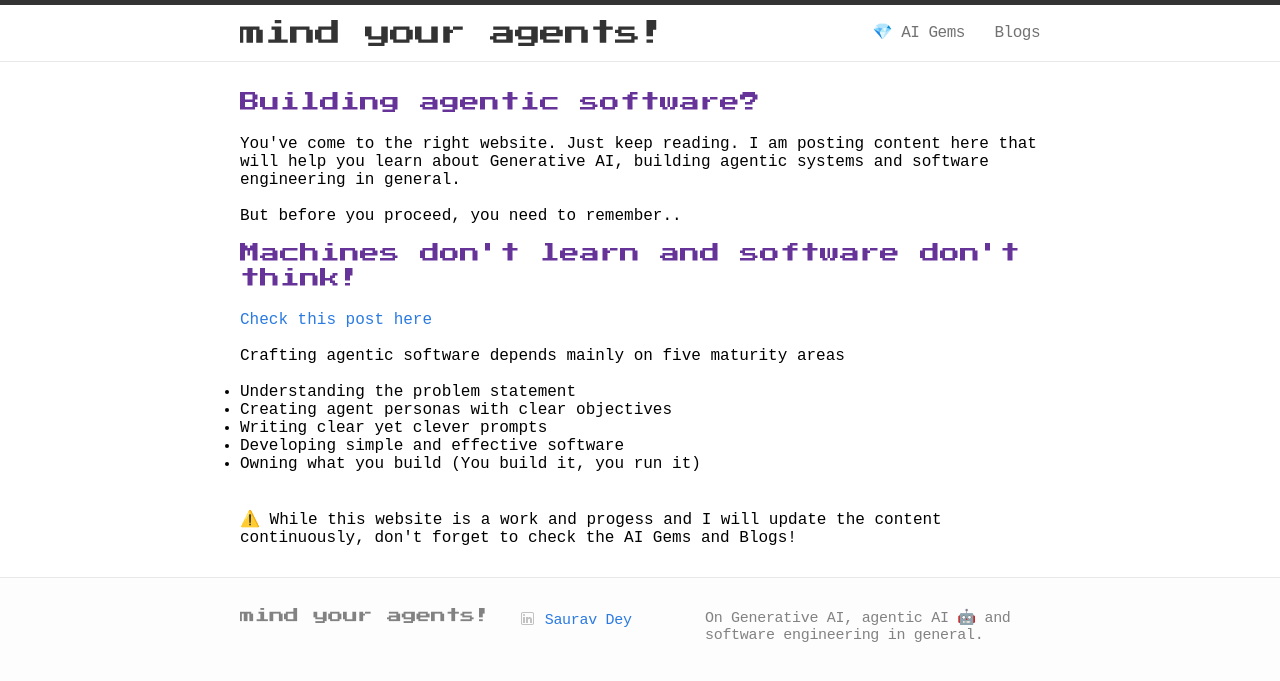
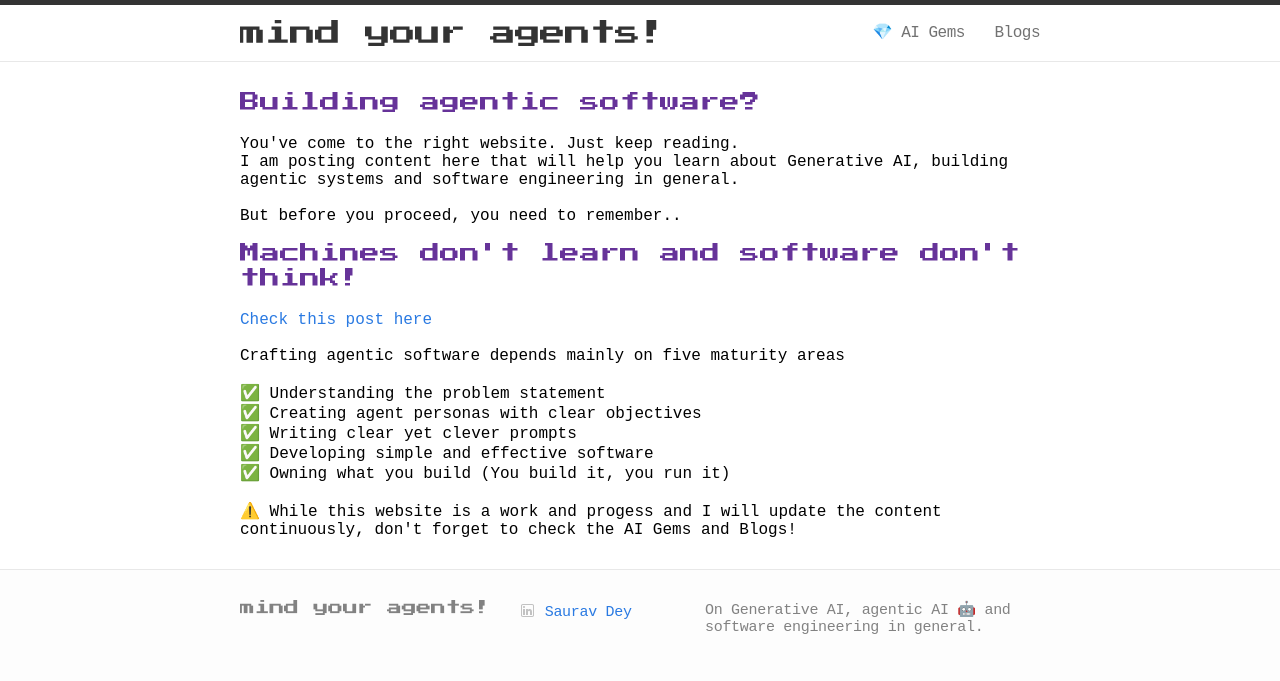
Before and after one commit to mindyouragents/mindyouragents.github.io, a Jekyll site: the page built from index.html, in a window 1280 px wide. Shown: the top 681 px of the page. Built offline with Jekyll 4.4.1, drawn with Linux system fonts in a browser that asks for light colours; some web fonts are replaced.

Commit message:
new home page

```diff
--- a/index.html
+++ b/index.html
@@ -7,7 +7,8 @@ layout: default
 <span class="important">Building agentic software?</span>
 <br />
 <br />
-You've come to the right website. Just keep reading. I am posting content here that will help you learn about Generative AI, building agentic systems and software engineering in general.
+You've come to the right website. Just keep reading. <br />
+I am posting content here that will help you learn about Generative AI, building agentic systems and software engineering in general.
 <br />
 <br />
 But before you proceed, you need to remember..
@@ -22,13 +23,11 @@ But before you proceed, you need to remember..
 Crafting agentic software depends mainly on five maturity areas
 <br />
 <br />
-<ul>
-  <li>Understanding the problem statement</li>
-  <li>Creating agent personas with clear objectives</li>
-  <li>Writing clear yet clever prompts</li>
-  <li>Developing simple and effective software</li>
-  <li>Owning what you build (You build it, you run it)</li>
-</ul>
+✅ Understanding the problem statement<br />
+✅ Creating agent personas with clear objectives<br />
+✅ Writing clear yet clever prompts<br />
+✅ Developing simple and effective software<br />
+✅ Owning what you build (You build it, you run it)
 <br />
 <br />
 ⚠️ While this website is a work and progess and I will update the content continuously, don't forget to check the AI Gems and Blogs!
```
